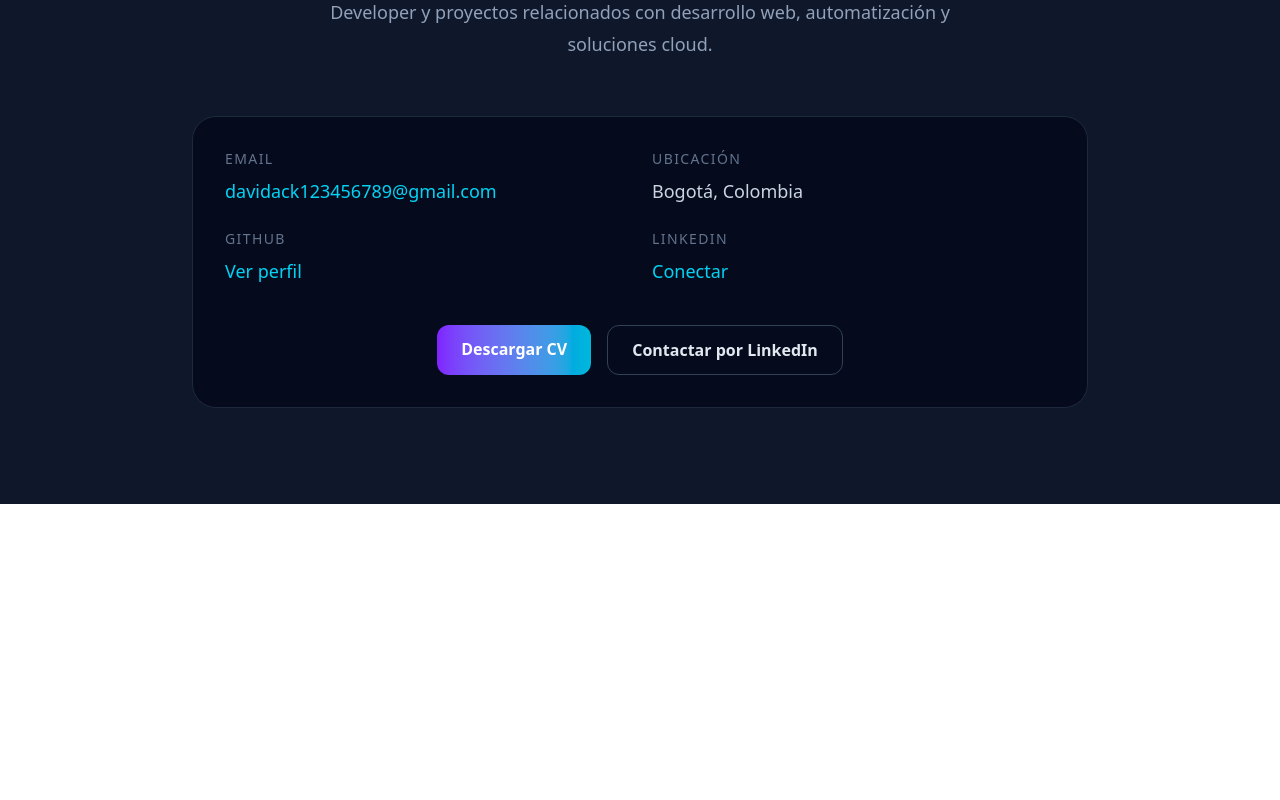
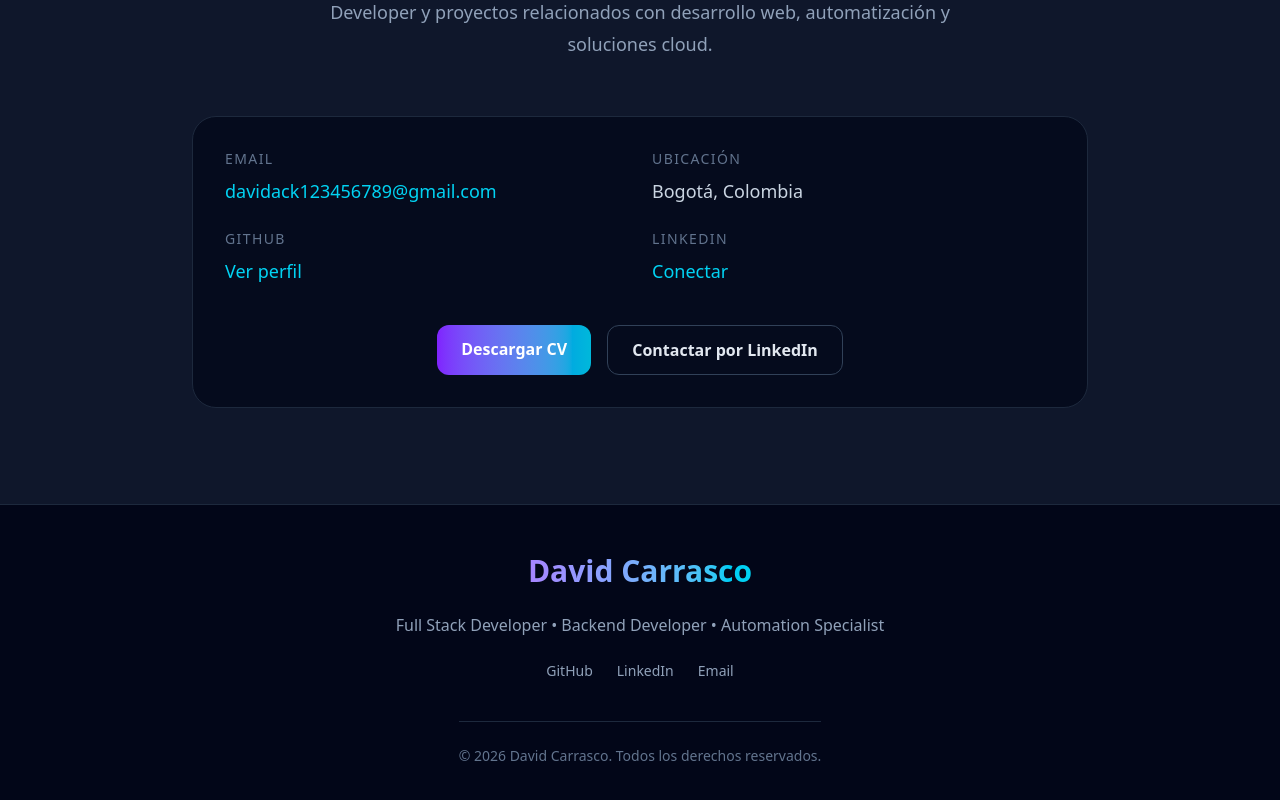
Before and after one commit to dabbi20/Portafolio, an Angular app in the folder david-portfolio/: page / in a window 1280 px wide. Shown: the part 6983-7783 px from the top of the page. Before the commit the page ends 7487 px from the top, so only its background shows below. Built offline with nearby package versions, Linux system fonts and the light colour scheme.

Commit message:
scroll y footer

```diff
--- a/david-portfolio/package.json
+++ b/david-portfolio/package.json
@@ -17,6 +17,7 @@
     "@angular/forms": "^21.2.0",
     "@angular/platform-browser": "^21.2.0",
     "@angular/router": "^21.2.0",
+    "aos": "^2.3.4",
     "rxjs": "~7.8.0",
     "tslib": "^2.3.0"
   },
--- a/david-portfolio/src/app/app.html
+++ b/david-portfolio/src/app/app.html
@@ -5,3 +5,5 @@
 <app-skills />
 <app-education />
 <app-contact />
+<app-footer />
+<app-scroll-top />
--- a/david-portfolio/src/app/app.ts
+++ b/david-portfolio/src/app/app.ts
@@ -7,6 +7,8 @@ import { Skills } from './sections/skills/skills';
 import { Education } from './sections/education/education';
 import { Contact } from './sections/contact/contact';
 import { Navbar } from './sections/navbar/navbar';
+import { Footer } from './sections/footer/footer';
+import { ScrollTop } from './shared/components/scroll-top/scroll-top';
 
 @Component({
   selector: 'app-root',
@@ -18,7 +20,9 @@ import { Navbar } from './sections/navbar/navbar';
   Projects,
   Skills,
   Education,
-  Contact
+  Contact,
+  Footer,
+  ScrollTop
 ],
   templateUrl: './app.html',
   styleUrl: './app.css'
--- /dev/null
+++ b/david-portfolio/src/app/sections/footer/footer.html
@@ -0,0 +1,52 @@
+<footer class="border-t border-slate-800 bg-slate-950 px-6 py-12 text-white">
+  <div class="mx-auto max-w-6xl">
+
+    <div class="flex flex-col items-center gap-6 text-center">
+
+      <h3
+        class="bg-gradient-to-r from-violet-400 to-cyan-400 bg-clip-text text-3xl font-bold text-transparent"
+      >
+        David Carrasco
+      </h3>
+
+      <p class="text-slate-400">
+        Full Stack Developer • Backend Developer • Automation Specialist
+      </p>
+
+      <div class="flex gap-6 text-sm">
+
+        <a
+          href="https://github.com/dabbi20"
+          target="_blank"
+          class="text-slate-400 transition hover:text-cyan-400"
+        >
+          GitHub
+        </a>
+
+        <a
+          href="https://www.linkedin.com/in/david-carrasco-desarrollador-fullstack/"
+          target="_blank"
+          class="text-slate-400 transition hover:text-cyan-400"
+        >
+          LinkedIn
+        </a>
+
+        <a
+          href="mailto:davidack123456789@gmail.com"
+          class="text-slate-400 transition hover:text-cyan-400"
+        >
+          Email
+        </a>
+
+      </div>
+
+      <div
+        class="mt-4 border-t border-slate-800 pt-6 text-sm text-slate-500"
+      >
+        © 2026 David Carrasco. Todos los derechos reservados.
+      </div>
+
+    </div>
+
+  </div>
+</footer>
--- /dev/null
+++ b/david-portfolio/src/app/shared/components/scroll-top/scroll-top.html
@@ -0,0 +1,10 @@
+@if (isVisible) {
+
+<button
+  (click)="scrollToTop()"
+  class="fixed bottom-8 right-8 z-50 flex h-12 w-12 items-center justify-center rounded-full bg-gradient-to-r from-violet-600 to-cyan-500 text-xl font-bold text-white shadow-lg transition hover:scale-110"
+>
+  ↑
+</button>
+
+}
--- /dev/null
+++ b/david-portfolio/src/app/shared/components/scroll-top/scroll-top.ts
@@ -0,0 +1,24 @@
+import { Component, HostListener } from '@angular/core';
+
+@Component({
+  selector: 'app-scroll-top',
+  standalone: true,
+  templateUrl: './scroll-top.html',
+  styleUrl: './scroll-top.css'
+})
+export class ScrollTop {
+
+  isVisible = false;
+
+  @HostListener('window:scroll')
+  onScroll() {
+    this.isVisible = window.scrollY > 500;
+  }
+
+  scrollToTop() {
+    window.scrollTo({
+      top: 0,
+      behavior: 'smooth'
+    });
+  }
+}
--- a/david-portfolio/src/styles.css
+++ b/david-portfolio/src/styles.css
@@ -1,3 +1,7 @@
 /* You can add global styles to this file, and also import other style files */
 
 @import 'tailwindcss';
+
+html {
+  scroll-behavior: smooth;
+}
```
Also changed, not shown: david-portfolio/src/app/sections/footer/footer.ts (added, +10 -0 lines), david-portfolio/src/app/sections/footer/footer.css (added), david-portfolio/src/app/shared/components/scroll-top/scroll-top.css (added), 1 other file (tests, documents, lock files or other folders).
